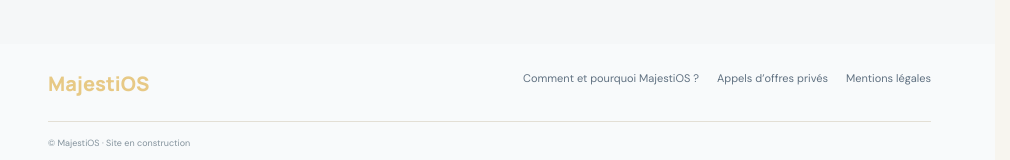
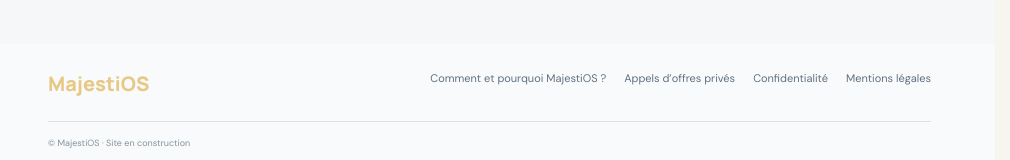
Before and after one commit to Chexpeer/Majestios, a Next.js app: page /nous-rejoindre in a window 1280 px wide. Shown: the part 1269-1429 px from the top of the page, without its empty margins (270-1280 px from the left). Built offline with nearby package versions, Linux system fonts and the light colour scheme.

Commit message:
Renforcer les liens croisés des pages légales et de service

```diff
--- a/src/app/nous-rejoindre/page.tsx
+++ b/src/app/nous-rejoindre/page.tsx
@@ -12,6 +12,6 @@ export default function JoinPage() {
       <article><span>MISSION 02</span><h2>Business Developer — rejoindre l’équipe</h2><p>Participer au développement commercial de MajestiOS, identifier des opportunités de partenariat et contribuer à l’acquisition de clients.</p><p><strong>Profil recherché :</strong> sens commercial, autonomie, aisance relationnelle et esprit d’initiative.</p><span className="join-card-status">Modalités à préciser avant publication</span></article>
     </section>
     <section className="concept-principles"><h2>Manifester votre intérêt</h2><p>Le parcours de candidature n’est pas encore connecté à un système sécurisé. Les conditions de collaboration, le statut et la rémunération devront être définis avant l’ouverture des candidatures. Aucun formulaire fictif ne prétend enregistrer une candidature à ce stade.</p><Link className="search-submit concept-cta" href="/comprendre/faq">Questions sur les collaborations ↗</Link><Link className="search-submit concept-cta" href="/">Retour à MajestiOS</Link></section>
-    <footer className="public-footer"><Link className="footer-brand" href="/">MajestiOS</Link><nav aria-label="Liens de pied de page"><Link href="/comprendre/concept">Comment et pourquoi MajestiOS ?</Link><Link href="/opportunites/marches-prives">Appels d’offres privés</Link><Link href="/mentions-legales">Mentions légales</Link></nav><small>© MajestiOS · Site en construction</small></footer>
+    <footer className="public-footer"><Link className="footer-brand" href="/">MajestiOS</Link><nav aria-label="Liens de pied de page"><Link href="/comprendre/concept">Comment et pourquoi MajestiOS ?</Link><Link href="/opportunites/marches-prives">Appels d’offres privés</Link><Link href="/confidentialite">Confidentialité</Link><Link href="/mentions-legales">Mentions légales</Link></nav><small>© MajestiOS · Site en construction</small></footer>
   </main>;
 }
```
